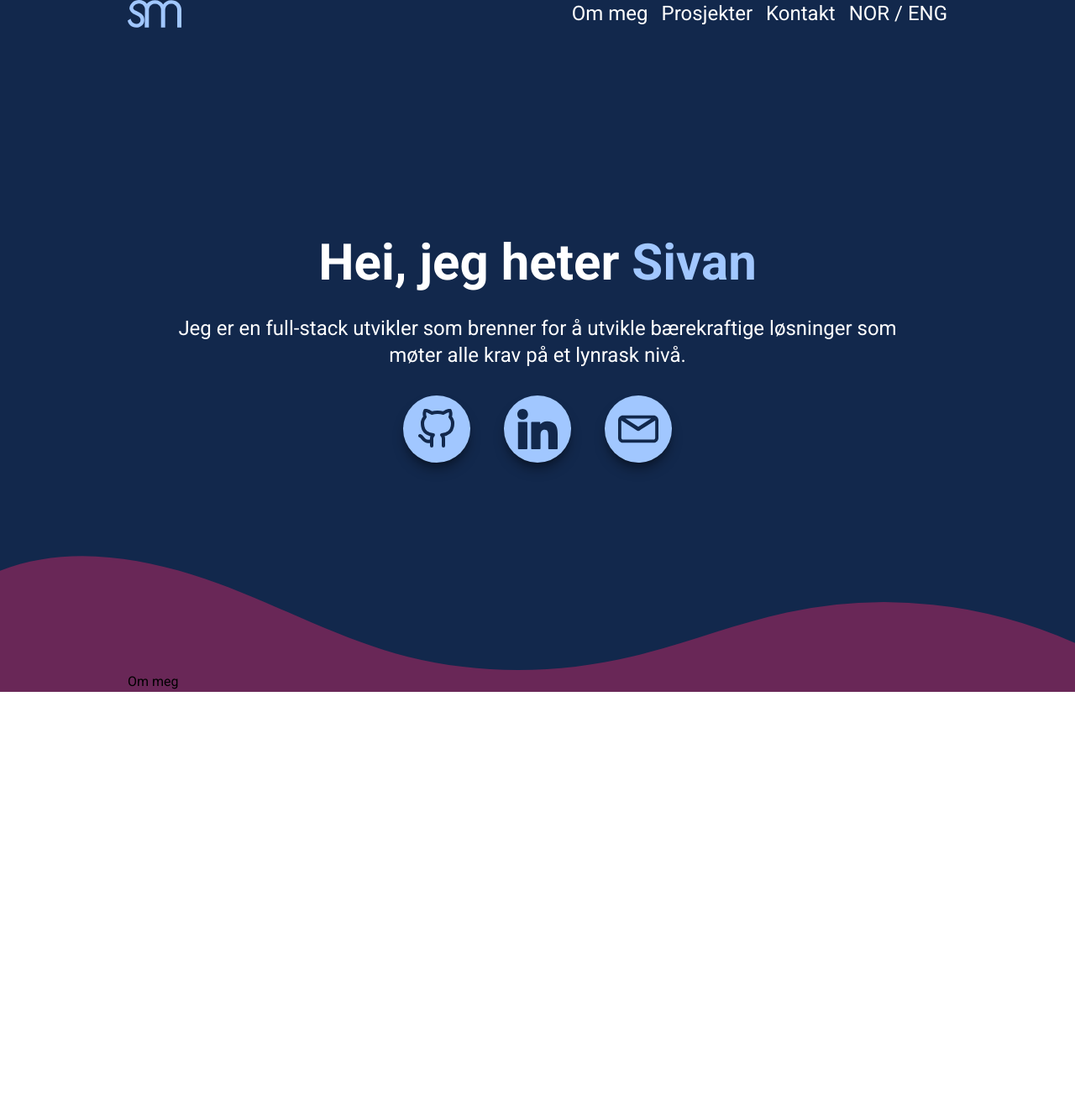
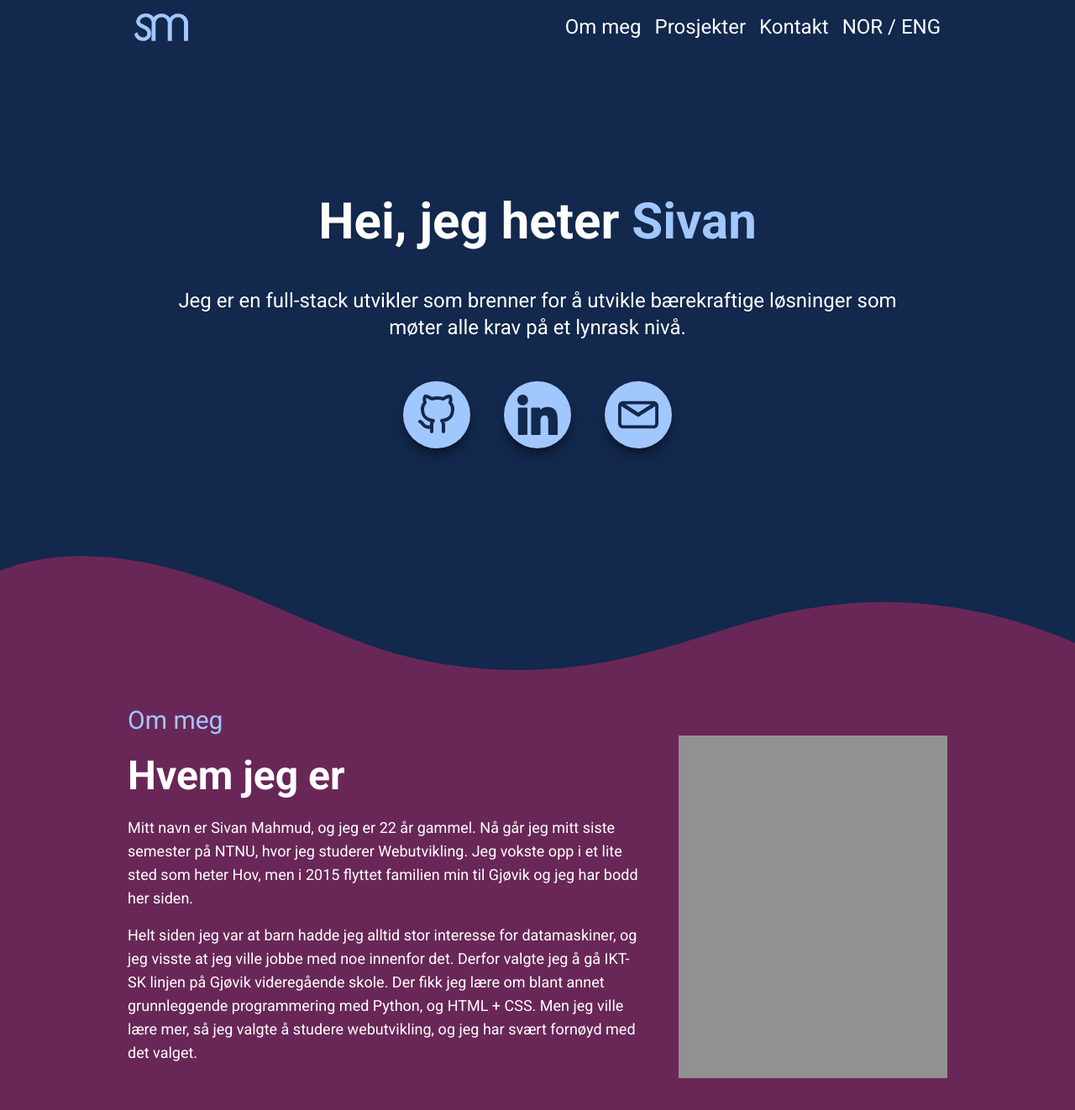
Before and after one commit to sivanmah/portfolio, a SvelteKit app: page / in a window 1280 px wide. Shown: the whole page at 84% size. Before the commit the page ends 833 px from the top, so only its background shows below. Built offline with nearby package versions, Linux system fonts and the light colour scheme.

Commit message:
added about section

```diff
--- a/src/app.css
+++ b/src/app.css
@@ -2,6 +2,13 @@
 @tailwind base;
 @tailwind components;
 @tailwind utilities;
+
+@layer base {
+    html {
+      @apply scroll-smooth;
+    }
+  }
+
 
 .custom-shape-divider-bottom-1676854164 {
     position: absolute;
--- a/src/components/About.svelte
+++ b/src/components/About.svelte
@@ -1 +1,19 @@
-<h2>Om meg</h2>
+<h2 id="about" class="text-pastel-blue text-3xl">Om meg</h2>
+<div class="flex space-x-10">
+	<div class="motion-safe:animate-fadeIn">
+		<h3 class="text-white text-5xl font-bold my-6">Hvem jeg er</h3>
+		<p class="text-white text-lg">
+			Mitt navn er Sivan Mahmud, og jeg er 22 år gammel. Nå går jeg mitt siste semester på NTNU,
+			hvor jeg studerer Webutvikling. Jeg vokste opp i et lite sted som heter Hov, men i 2015
+			flyttet familien min til Gjøvik og jeg har bodd her siden.
+		</p>
+		<p class="text-white text-lg py-4">
+			Helt siden jeg var at barn hadde jeg alltid stor interesse for datamaskiner, og jeg visste at
+			jeg ville jobbe med noe innenfor det. Derfor valgte jeg å gå IKT-SK linjen på Gjøvik
+			videregående skole. Der fikk jeg lære om blant annet grunnleggende programmering med Python,
+			og HTML + CSS. Men jeg ville lære mer, så jeg valgte å studere webutvikling, og jeg har svært
+			fornøyd med det valget.
+		</p>
+	</div>
+	<div class="bg-gray py-20 px-40" />
+</div>
--- a/src/components/Navbar.svelte
+++ b/src/components/Navbar.svelte
@@ -1,13 +1,40 @@
-<nav class="sticky top-0 mx-auto container text-white flex justify-end space-x-4 text-2xl ">
-	<a class="mr-auto" href="#"
+<script>
+	let shadow = '';
+	let scrollY;
+</script>
+
+{#if scrollY > 0}
+	<nav
+		class="shadow-lg shadow-black/40 fixed top-0 left-0 right-0 py-4 px-40 text-white flex justify-end space-x-4 text-2xl bg-blue-zodiac"
+	>
+		<a class="mr-auto" href="/"
 			><svg class="w-16 fill-pastel-blue" viewBox="0 0 90 46">
 				<path
 					d="M89.7591 13.5917C88.4848 5.59046 82.047 0.201685 73.0987 0.201685C67.0031 0.201685 62.2136 2.97171 59.4273 7.56005C56.7298 2.96856 51.9403 0.198534 45.6704 0.198534C39.9901 0.198534 35.1435 2.52737 32.0847 6.36569C29.3016 2.3761 24.7688 0 18.9681 0C10.2543 0 4.44722 5.70076 2.93206 13.5507C2.87817 16.368 6.24767 21.344 10.5301 23.4869L15.4813 25.9985C19.6464 28.0752 21.6117 30.1551 21.6117 33.2718C21.6117 37.6017 18.705 39.9368 14.5399 39.9368C9.19558 39.9368 5.73733 35.7802 4.95122 31.4534L0 34.3968C1.25841 40.6301 6.05114 45.9968 14.1468 45.9968C22.2425 45.9968 27.9005 40.7152 27.9005 33.2686C27.9005 26.7737 24.363 23.3136 19.1773 20.7137L13.833 18.0288C11.0436 16.6107 9.34773 15.1232 9.1829 13.5854H8.92297C9.01807 13.5854 9.10682 13.5822 9.1829 13.5854C9.89293 9.09475 14.4194 6.14195 19.0536 6.14195C23.9351 6.14195 27.7008 9.2271 28.8483 13.5854C28.9593 14.5749 29.0005 15.5361 29.0005 16.5634L28.6011 45.9937H35.5683V16.5634C35.5683 15.514 35.6982 14.5213 35.9455 13.5917C37.0961 9.2334 40.8048 6.34678 45.7592 6.34678C50.7136 6.34678 54.3366 9.23025 55.4841 13.5917C55.7282 14.5213 55.8613 15.514 55.8613 16.5634V46H62.8285V16.5634C62.8285 15.514 62.9585 14.5213 63.1962 13.5917C64.3247 9.2334 67.9604 6.34678 72.8419 6.34678C77.7234 6.34678 81.505 9.23025 82.6556 13.5917C82.8997 14.5213 83.0328 15.514 83.0328 16.5634V46H90V16.5634C90 15.5392 89.9176 14.5466 89.7654 13.5917H89.7591Z"
 				/>
 			</svg>
 		</a>
-	<a href="#">Om meg</a>
+		<a href="#about">Om meg</a>
 		<a href="#">Prosjekter</a>
 		<a href="#">Kontakt</a>
 		<a href="#">NOR / ENG</a>
 	</nav>
+{:else}
+	<nav
+		class="fixed top-0 left-0 right-0 py-4 px-40 text-white flex justify-end space-x-4 text-2xl bg-blue-zodiac"
+	>
+		<a class="mr-auto" href="/"
+			><svg class="w-16 fill-pastel-blue" viewBox="0 0 90 46">
+				<path
+					d="M89.7591 13.5917C88.4848 5.59046 82.047 0.201685 73.0987 0.201685C67.0031 0.201685 62.2136 2.97171 59.4273 7.56005C56.7298 2.96856 51.9403 0.198534 45.6704 0.198534C39.9901 0.198534 35.1435 2.52737 32.0847 6.36569C29.3016 2.3761 24.7688 0 18.9681 0C10.2543 0 4.44722 5.70076 2.93206 13.5507C2.87817 16.368 6.24767 21.344 10.5301 23.4869L15.4813 25.9985C19.6464 28.0752 21.6117 30.1551 21.6117 33.2718C21.6117 37.6017 18.705 39.9368 14.5399 39.9368C9.19558 39.9368 5.73733 35.7802 4.95122 31.4534L0 34.3968C1.25841 40.6301 6.05114 45.9968 14.1468 45.9968C22.2425 45.9968 27.9005 40.7152 27.9005 33.2686C27.9005 26.7737 24.363 23.3136 19.1773 20.7137L13.833 18.0288C11.0436 16.6107 9.34773 15.1232 9.1829 13.5854H8.92297C9.01807 13.5854 9.10682 13.5822 9.1829 13.5854C9.89293 9.09475 14.4194 6.14195 19.0536 6.14195C23.9351 6.14195 27.7008 9.2271 28.8483 13.5854C28.9593 14.5749 29.0005 15.5361 29.0005 16.5634L28.6011 45.9937H35.5683V16.5634C35.5683 15.514 35.6982 14.5213 35.9455 13.5917C37.0961 9.2334 40.8048 6.34678 45.7592 6.34678C50.7136 6.34678 54.3366 9.23025 55.4841 13.5917C55.7282 14.5213 55.8613 15.514 55.8613 16.5634V46H62.8285V16.5634C62.8285 15.514 62.9585 14.5213 63.1962 13.5917C64.3247 9.2334 67.9604 6.34678 72.8419 6.34678C77.7234 6.34678 81.505 9.23025 82.6556 13.5917C82.8997 14.5213 83.0328 15.514 83.0328 16.5634V46H90V16.5634C90 15.5392 89.9176 14.5466 89.7654 13.5917H89.7591Z"
+				/>
+			</svg>
+		</a>
+		<a href="#about">Om meg</a>
+		<a href="#">Prosjekter</a>
+		<a href="#">Kontakt</a>
+		<a href="#">NOR / ENG</a>
+	</nav>
+{/if}
+
+<svelte:window bind:scrollY />
--- a/src/components/Welcome/CircleLinks.svelte
+++ b/src/components/Welcome/CircleLinks.svelte
@@ -5,7 +5,7 @@
 <div class="flex flex-row space-x-10 py-8">
 	{#each circles as i}
 		<span
-			class="bg-pastel-blue w-20 h-20 rounded-full  cursor-pointer shadow-lg shadow-black/40 hover:scale-110 ease-in duration-300"
+			class="bg-pastel-blue w-20 h-20 rounded-full cursor-pointer shadow-lg shadow-black/40 hover:scale-110 ease-in duration-300"
 			><a href={i[2]}><img class="stroke-white p-4" src={i[1]} alt={i[0]} /></a></span
 		>
 	{/each}
--- a/src/components/Welcome/Welcome.svelte
+++ b/src/components/Welcome/Welcome.svelte
@@ -11,7 +11,7 @@
 	<h1 class="text-6xl font-bold mb-8">
 		Hei, jeg heter <span class="text-pastel-blue">Sivan</span>
 	</h1>
-	<p class="text-2xl">
+	<p class="text-2xl py-4">
 		Jeg er en full-stack utvikler som brenner for å utvikle bærekraftige løsninger som møter alle
 		krav på et lynrask nivå.
 	</p>
--- a/src/routes/+page.svelte
+++ b/src/routes/+page.svelte
@@ -4,9 +4,10 @@
 	import Welcome from '../components/Welcome/Welcome.svelte';
 </script>
 
+<Navbar />
+
 <div class="bg-blue-zodiac">
 	<div class="container mx-auto h-screen">
-		<Navbar />
 		<Welcome />
 	</div>
 	<div class="custom-shape-divider-bottom-1676854164">
@@ -23,8 +24,8 @@
 		</svg>
 	</div>
 </div>
-<div class="bg-palatinate">
-	<div class="container mx-auto red">
+<div class="bg-palatinate p-10">
+	<div class="container mx-auto ">
 		<About />
 	</div>
 </div>
--- a/tailwind.config.cjs
+++ b/tailwind.config.cjs
@@ -13,12 +13,25 @@ module.exports = {
       'gray': '#929191',
       'palatinate': '#692757',
       'white': '#ffffff',
-      'black': '#000000'
+      'black': '#000000',
     },
     fontFamily: {
       sans: ['Roboto', 'sans-serif']
     },
-    extend: {},
+    variants: {
+      animation: ["motion-safe"]
   },
+    extend: {
+      animation: {
+        fadeIn: "fadeIn 2s ease-in forwards"
+      },
+      keyframes: {
+        fadeIn: {
+          "0%": { opacity: 0 },
+          "100%": { opacity: 1 }
+        }
+      }
+    }
+      },
   plugins: [],
 }
```
Lines whose indentation alone changed are shown as unchanged.
